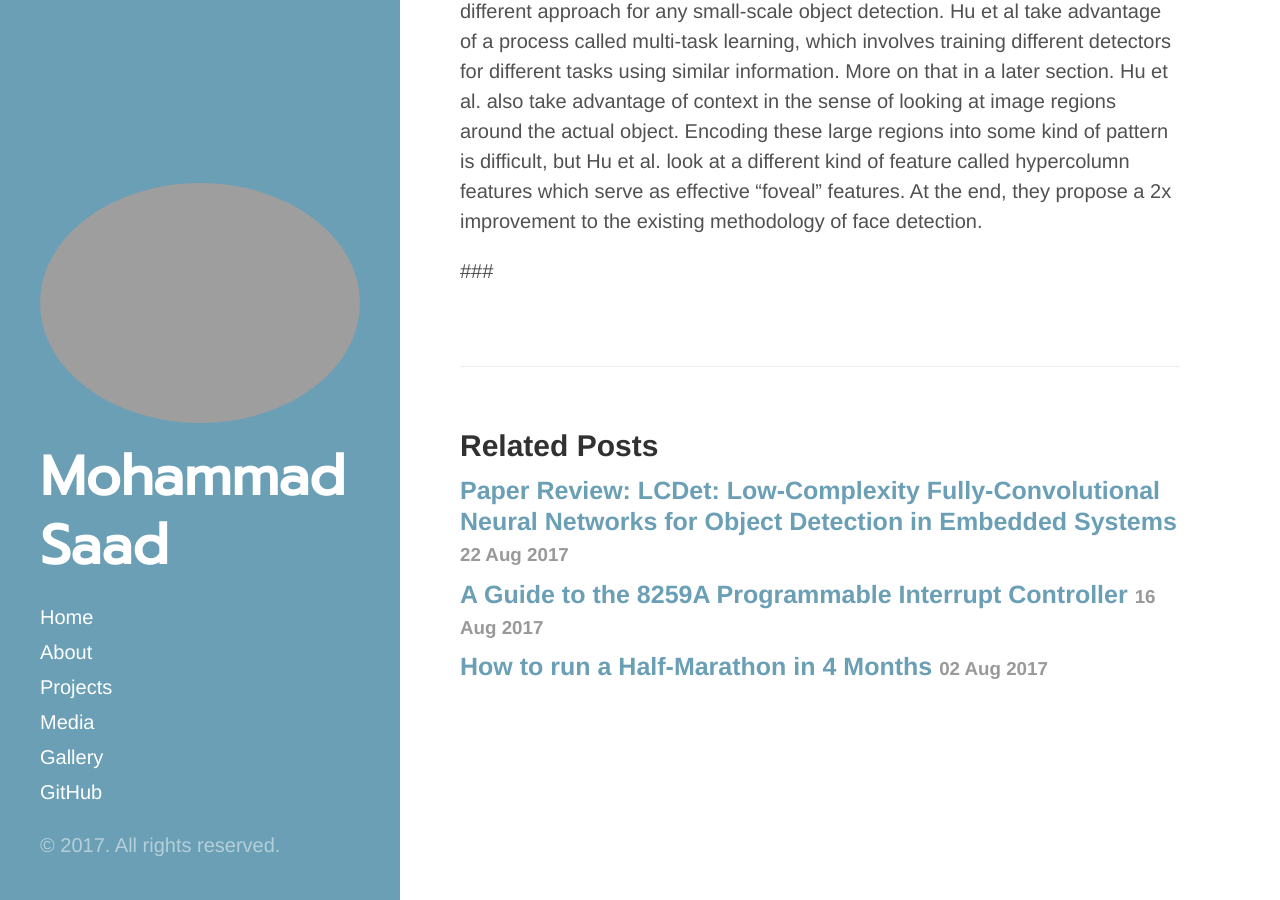
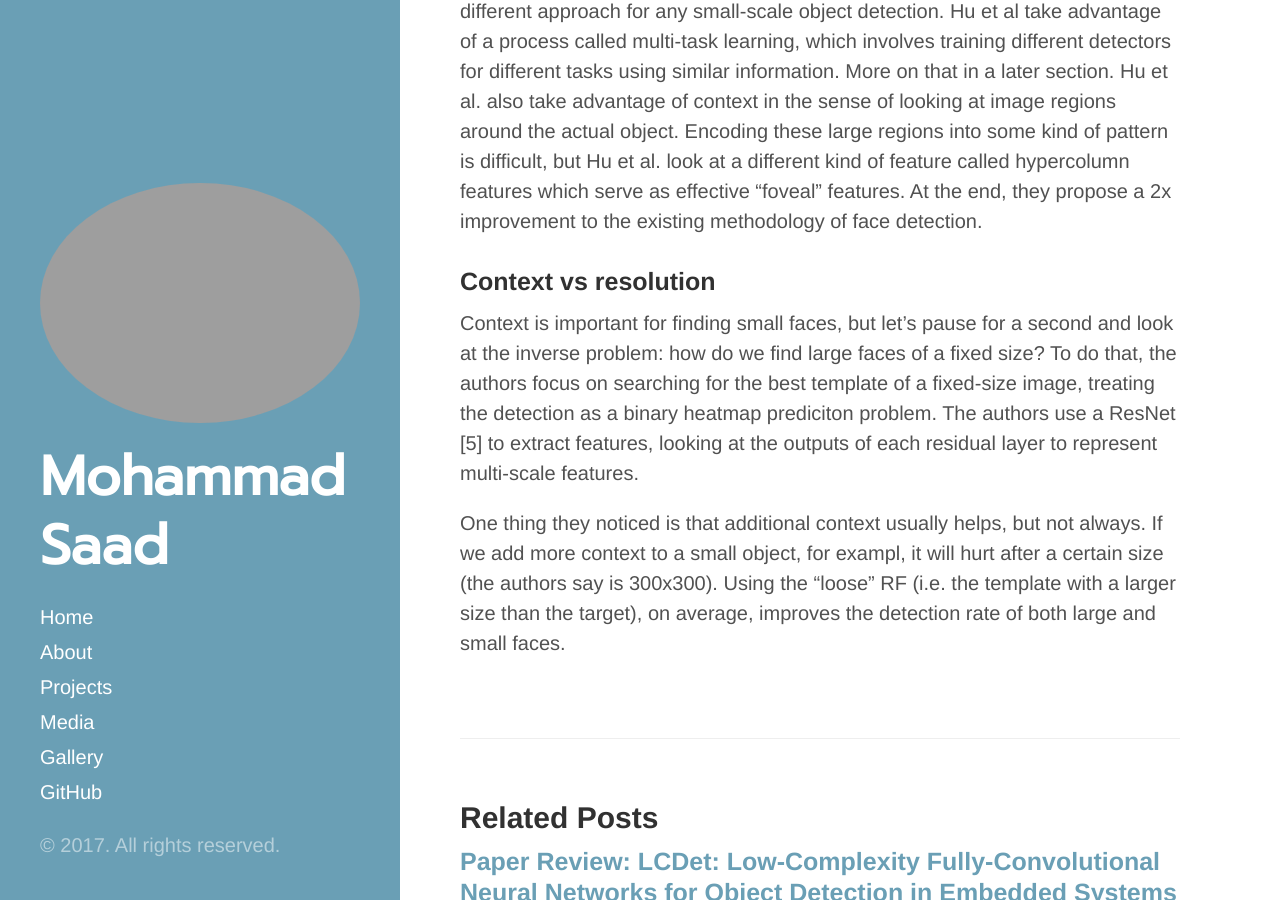
Before and after one commit to mohsaad/mohsaad.github.io, a Jekyll site: the page built from _posts/2017-09-19-Finding-Tiny-Faces.md, in a window 1280 px wide and 900 px high, scrolled down 735 px. Built offline with Jekyll 4.4.1, drawn with Linux system fonts in a browser that asks for light colours; comment, search, counter and statistics services are not loaded.

Commit message:
updated post

```diff
--- a/_posts/2017-09-19-Finding-Tiny-Faces.md
+++ b/_posts/2017-09-19-Finding-Tiny-Faces.md
@@ -10,4 +10,8 @@ I actually read this paper earlier in the summer, but it didn't really apply to
 
 A lot of work has been done in using scale-normalized classifiers, where they look for a specific image at various scales (see [1]). Others take advantage of deformable parts models [2]. With the advent of deep learning, now object detection has been in the realms of deep convolutional neural nets such as [3] and [4]. These still struggle with objects less than a certain size, necessitating a different approach for any small-scale object detection. Hu et al take advantage of a process called multi-task learning, which involves training different detectors for different tasks using similar information. More on that in a later section. Hu et al. also take advantage of context in the sense of looking at image regions around the actual object. Encoding these large regions into some kind of pattern is difficult, but Hu et al. look at a different kind of feature called hypercolumn features which serve as effective "foveal" features. At the end, they propose a 2x improvement to the existing methodology of face detection.
 
-###
+### Context vs resolution
+
+Context is important for finding small faces, but let's pause for a second and look at the inverse problem: how do we find large faces of a fixed size? To do that, the authors focus on searching for the best template of a fixed-size image, treating the detection as a binary heatmap prediciton problem. The authors use a ResNet [5] to extract features, looking at the outputs of each residual layer to represent multi-scale features.
+
+One thing they noticed is that additional context usually helps, but not always. If we add more context to a small object, for exampl, it will hurt after a certain size (the authors say is 300x300). Using the "loose" RF (i.e. the template with a larger size than the target), on average, improves the detection rate of both large and small faces.
```
